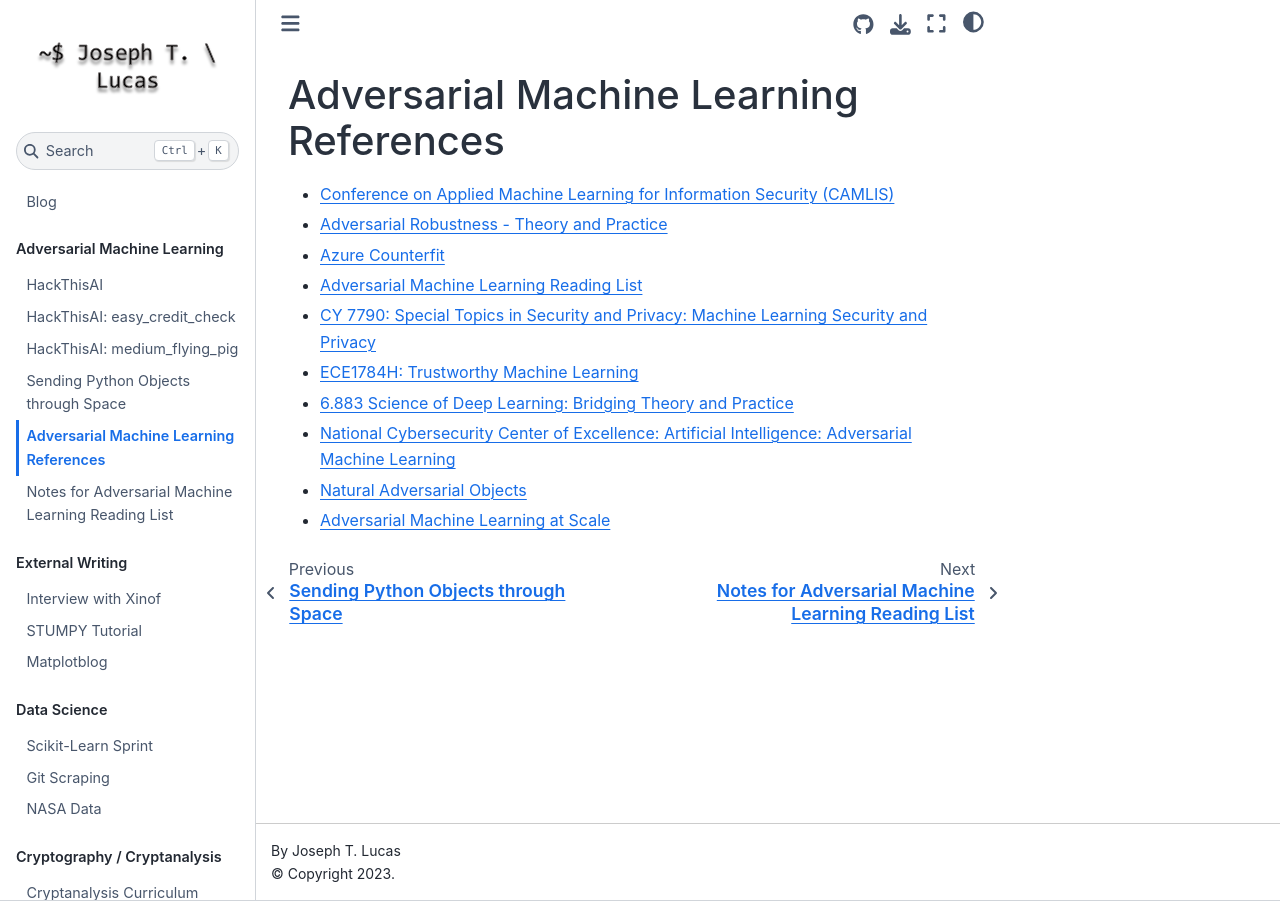
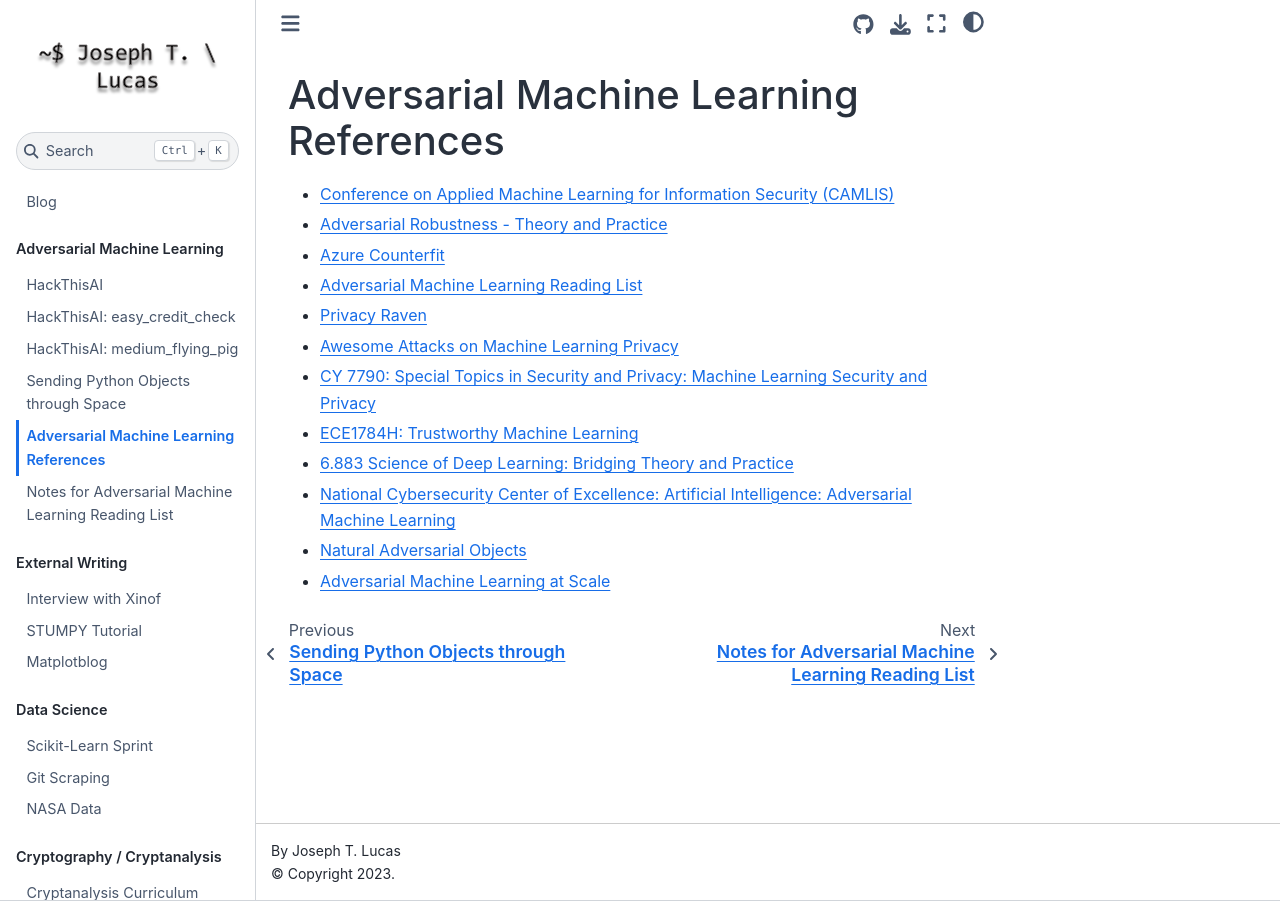
Before and after one commit to JosephTLucas/blog, a Jupyter Book: the page built from content/aml_references.md, in a window 1280 px wide. Built offline with Jupyter Book 1.0.4 settings and Sphinx 7.4.7 and the Sphinx Book theme 1.1.4, drawn with Linux system fonts in a browser that asks for light colours.

Commit message:
Update aml_references.md

```diff
--- a/content/aml_references.md
+++ b/content/aml_references.md
@@ -4,6 +4,8 @@
 - [Adversarial Robustness - Theory and Practice](https://adversarial-ml-tutorial.org/introduction/)
 - [Azure Counterfit](https://github.com/Azure/counterfit)
 - [Adversarial Machine Learning Reading List](https://nicholas.carlini.com/writing/2018/adversarial-machine-learning-reading-list.html)
+- [Privacy Raven](https://github.com/trailofbits/PrivacyRaven)
+- [Awesome Attacks on Machine Learning Privacy](https://github.com/stratosphereips/awesome-ml-privacy-attacks)
 - [CY 7790: Special Topics in Security and Privacy: Machine Learning Security and Privacy](https://www.ccs.neu.edu/home/alina/classes/Fall2021/)
 - [ECE1784H: Trustworthy Machine Learning](https://www.papernot.fr/teaching/f19-trustworthy-ml)
 - [6.883 Science of Deep Learning: Bridging Theory and Practice](https://people.csail.mit.edu/madry/6.883-Spring18/)
```
